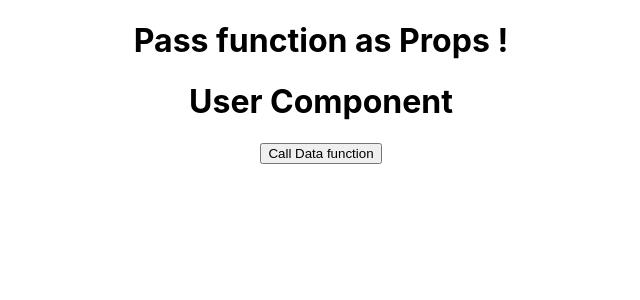
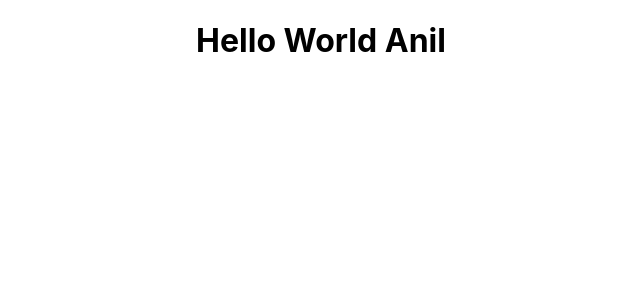
Before and after one commit to Deepakiit17/React_Tutorial, a React (Create React App) app: page / in a window 1280 px wide. Shown: the top 300 px of the page, without its empty margins (319-959 px from the left). Built offline with nearby package versions, Linux system fonts and the light colour scheme.

Commit message:
constructor life cycle method

```diff
--- a/src/App.js
+++ b/src/App.js
@@ -1,16 +1,20 @@
+import React from "react";
 import "./App.css";
-import User from "./Components/User";
 
-function App() {
-  function getData() {
-    alert("hello from app");
+class App extends React.Component {
+  constructor() {
+    super();
+    this.state = {
+      data: "Anil",
+    };
   }
-  return (
-    <div className="App">
-      <h1>Pass function as Props !</h1>
-      <User data={getData} />
-    </div>
-  );
+  render() {
+    return (
+      <div className="App">
+        <h1>Hello World {this.state.data}</h1>
+      </div>
+    );
+  }
 }
 
 export default App;
```
